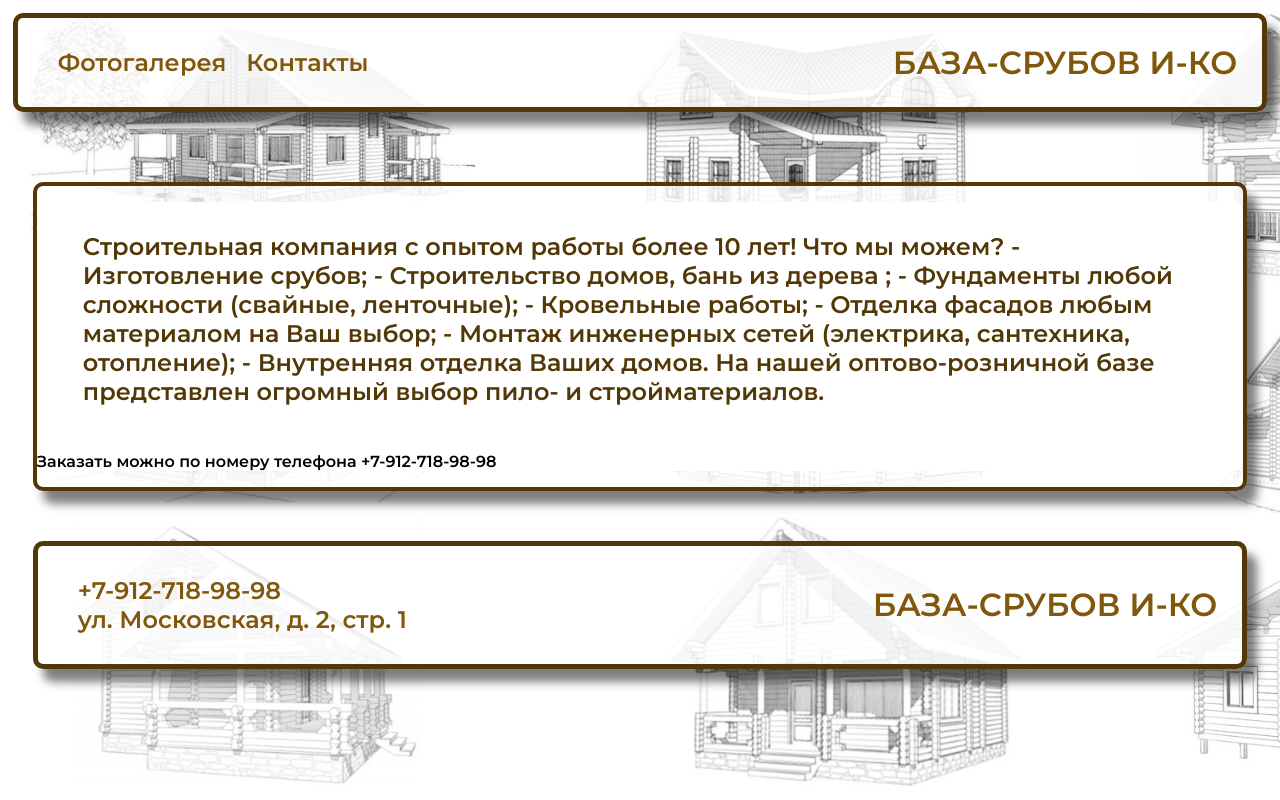
After one commit to Valentin-Kostin/Freza, a PHP site: page /Site_Doma/Page2.html in a window 1280 px wide. The commit adds this page. Run offline with PHP 8.4, Linux system fonts and the light colour scheme.

Commit message:
doma dobavili Page 2

```diff
--- /dev/null
+++ b/Site_Doma/Page2.html
@@ -0,0 +1,55 @@
+<!DOCTYPE html>
+<html lang="en">
+
+<head>
+    <meta charset="UTF-8">
+    <meta http-equiv="X-UA-Compatible" content="IE=edge">
+    <meta name="viewport" content="width=device-width, initial-scale=1.0">
+    <link rel="preconnect" href="https://fonts.googleapis.com">
+    <link rel="preconnect" href="https://fonts.gstatic.com" crossorigin>
+    <link href="https://fonts.googleapis.com/css2?family=Montserrat:wght@600&display=swap" rel="stylesheet">
+    <link rel="stylesheet" href="styles2.css">
+    <title>My project</title>
+</head>
+
+<body>
+    <header class="header">
+        <div class="menu">
+            <div class="menu__ve">
+                <li class="menu__li"><a href="index.html" class="menu__link">Фотогалерея</a></li>
+                <li class="menu__li"><a href="index.html" class="menu__link">Контакты</a></li>
+            </div>
+            <div class="logo__ul">
+                <a href="index.html" class="menu__logo">База-срубов И-Ко</a>
+            </div>
+        </div>
+    </header>
+    <div class="container">
+        <div class="card2">
+            <div class="card__content">
+                <div class="card__text2">Строительная компания с опытом работы более 10 лет!
+                    Что мы можем? - Изготовление срубов; - Строительство домов,
+                    бань из дерева ; - Фундаменты любой сложности
+                    (свайные, ленточные); - Кровельные работы; -
+                    Отделка фасадов любым материалом на Ваш выбор; -
+                    Монтаж инженерных сетей (электрика, сантехника, отопление); -
+                    Внутренняя отделка Ваших домов. На нашей оптово-розничной
+                    базе представлен огромный выбор пило- и стройматериалов.</div>
+                <div>Заказать можно по номеру телефона +7-912-718-98-98</div>
+            </div>
+        </div>
+
+        <footer class="wrapper">
+            <div class="menu">
+                <div class="menu__ni">
+                    <li class="menu__li"><a href="index.html" class="menu__link">+7-912-718-98-98</a></li>
+                    <li class="menu__li"><a href="index.html" class="menu__link">ул. Московская, д. 2, стр. 1</a></li>
+                </div>
+                <div class="logo__ul">
+                    <a href="index.html" class="menu__logo">База-срубов И-Ко</a>
+                </div>
+            </div>
+        </footer>
+</body>
+
+</html>
--- a/Site_Doma/index.html
+++ b/Site_Doma/index.html
@@ -17,7 +17,7 @@
         <div class="menu">
             <div class="menu__ve">
                 <li class="menu__li"><a href="index.html" class="menu__link">Фотогалерея</a></li>
-                <li class="menu__li"><a href="index.html" class="menu__link">Контакты</a></li>
+                <li class="menu__li"><a href="Page2.html" class="menu__link">Контакты</a></li>
             </div>
             <div class="logo__ul">
                 <a href="index.html" class="menu__logo">База-срубов И-Ко</a>
@@ -211,8 +211,8 @@
         <footer class="wrapper">
             <div class="menu">
                 <div class="menu__ni">
-                    <li class="menu__li"><a href="index.html" class="menu__link">+7-912-718-98-98</a></li>
-                    <li class="menu__li"><a href="index.html" class="menu__link">ул. Московская, д. 2, стр. 1</a></li>
+                    <li class="menu__li"><a href="Page2.html" class="menu__link">+7-912-718-98-98</a></li>
+                    <li class="menu__li"><a href="Page2.html" class="menu__link">ул. Московская, д. 2, стр. 1</a></li>
                 </div>
                 <div class="logo__ul">
                     <a href="index.html" class="menu__logo">База-срубов И-Ко</a>
--- a/Site_Doma/styles2.css
+++ b/Site_Doma/styles2.css
@@ -95,6 +95,15 @@ body {
     border: 4px solid #523707;
 	border-radius: 10px;
 }
+.card2 {
+	width: 100%;
+	height: 100%;
+	margin: 50px auto;
+	box-shadow: 10px 13px 10px rgba(0, 0, 0, 0.5);
+    border: 4px solid #523707;
+	border-radius: 10px;
+    background-color:#ffffffd4;
+}
 .card__image {
 	display: flex;
 	justify-content: center;
@@ -128,6 +137,20 @@ body {
 	line-height: 14px;
 	margin: 16px;
 
+}
+.card__text2 {
+	display: flex;
+	/*width: 165px;
+	height: 63px;
+	font-weight: 300;*/
+	/*line-height: 14px;*/
+	margin: 16px;
+    /*width: 100%;*/
+    color: #523707;
+    /*justify-content: flex-start;*/
+    list-style-type: none;
+    font-size: 24px;
+    padding: 30px;
 }
 .card__btn {
 	width: 98px;
```
